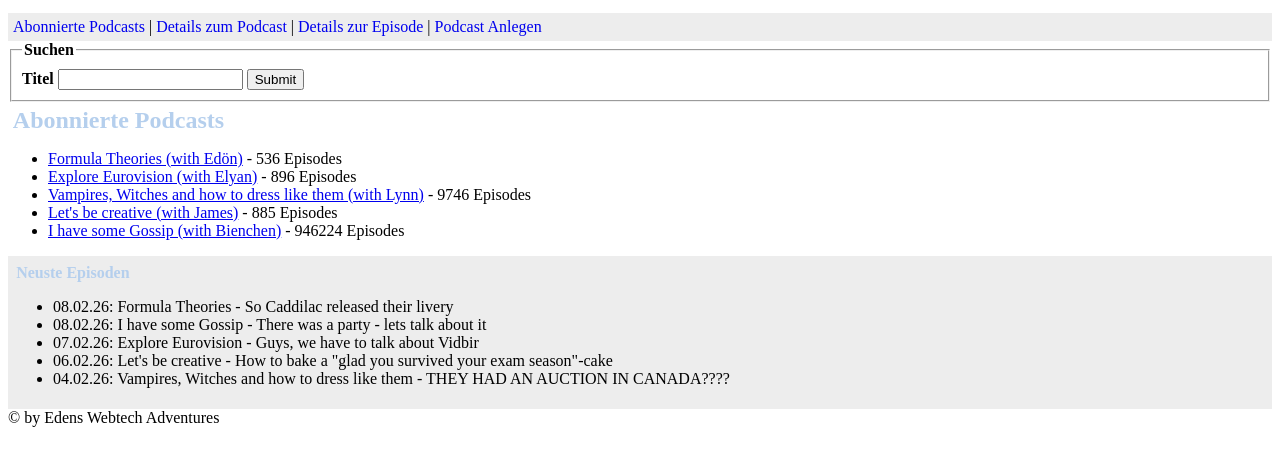
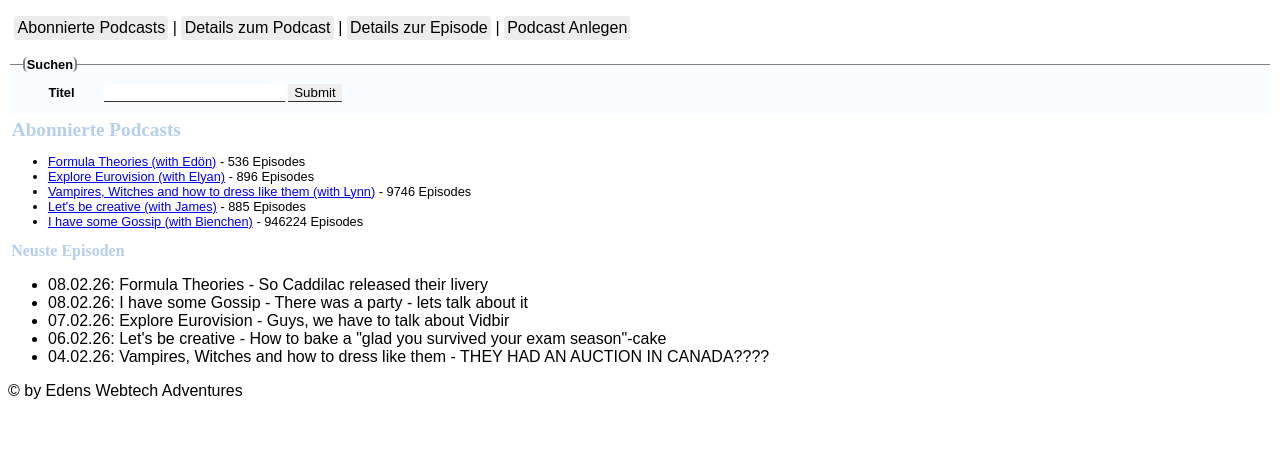
Before and after one commit to edengregor/Webtechnologien, a plain HTML site: page Praktika/index.html in a window 1280 px wide. Shown: the part 230-696 px from the top of the page. Drawn offline with Linux system fonts and the light colour scheme; a web font is replaced by a local one.

Commit message:
Praktikum 5

```diff
--- /dev/null
+++ b/Praktika/assets/css/forms.css
@@ -0,0 +1,35 @@
+label{ margin: 2em; }
+
+fieldset{ padding: 10px; }
+
+label, fieldset{ font-weight: bold; }
+
+input:invalid, textarea:invalid{
+    border: 3px solid red;
+}
+
+label:has(input[required])::after{
+    content: " *";
+    color: red;
+    display: inline;
+}
+
+input[type]{
+    border: none;
+    border-bottom: 1px solid #333;
+    outline: none;
+}
+
+fieldset{
+    background-color:#f9fcff;
+    padding: 1em;
+    margin-top:1em;
+    border:none;
+    border-top:1px solid grey;
+}
+
+fieldset legend{
+    border-left: 2px solid grey;
+    border-right: 2px solid grey;
+    border-radius: 5px;
+}
--- a/Praktika/assets/css/style.css
+++ b/Praktika/assets/css/style.css
@@ -17,15 +17,58 @@ h4{
     color: #b5cfed
 }
 
-nav, aside{
-    padding: 5px;
-    background-color: #ededed;
+body{
+    font-family: Arial, Helvetica;
 }
 
-nav [href]{
-    text-decoration: none;
+nav,
+aside,
+footer {
+    background-color: ededed;
+    border-radius: 0.4em
 }
 
-fieldset{ padding: 10px; }
+nav{
+    padding: 0.4em;
+}
 
-label, fieldset{ font-weight: bold; }
+nav a {
+    text-decoration: none;
+    color:inherit;
+    background-color: rgb(236, 236, 236);
+    border-radius: 0.2em;
+    padding: 0.2em;
+}
+
+nav a:hover{
+    background-color: rgb(222, 222, 222);
+}
+
+#neueEpisoden {
+    background-color: lightgray;
+    border-radius: 0.3em;
+    padding: 0.3em;
+    margin-top: 0.3em;
+    margin-bottom: 0.3em;
+    border: 1px solid black;
+}
+
+#EpisodenListe thead{
+    background-color: #c5dcf7;
+}
+
+#EpisodenListe tbody tr:nth-of-type(odd){
+    background-color: ededed;
+}
+
+a[href^="mailto"]::before{ /*elemente bei denen der wert des attributes mit "mailto" beginnt*/
+    content: url("../img/mail.svg") " "; /*schaft etwas platz zwischen icon und linktext*/
+    vertical-align: middle; /*damit Icon auf höhe des textes ist*/
+}
+
+nav [href]{ text-decoration: none; }
+
+main{
+    font-family: sans-serif;
+    font-size: 0.8em;
+}
--- a/Praktika/index.html
+++ b/Praktika/index.html
@@ -4,6 +4,7 @@
     <title>Duckycasts | Index</title>
     <link rel="stylesheet" type="text/css" href="assets/css/style.css">
     <link href="https://fonts.cdnfonts.com/css/ducky" rel="stylesheet">
+    <link rel="stylesheet" type="text/css" href="assets/css/forms.css">
 </head>
 
 <body>
```
Also changed, not shown: Praktika/newPodcast.html (+1 -0 lines).
